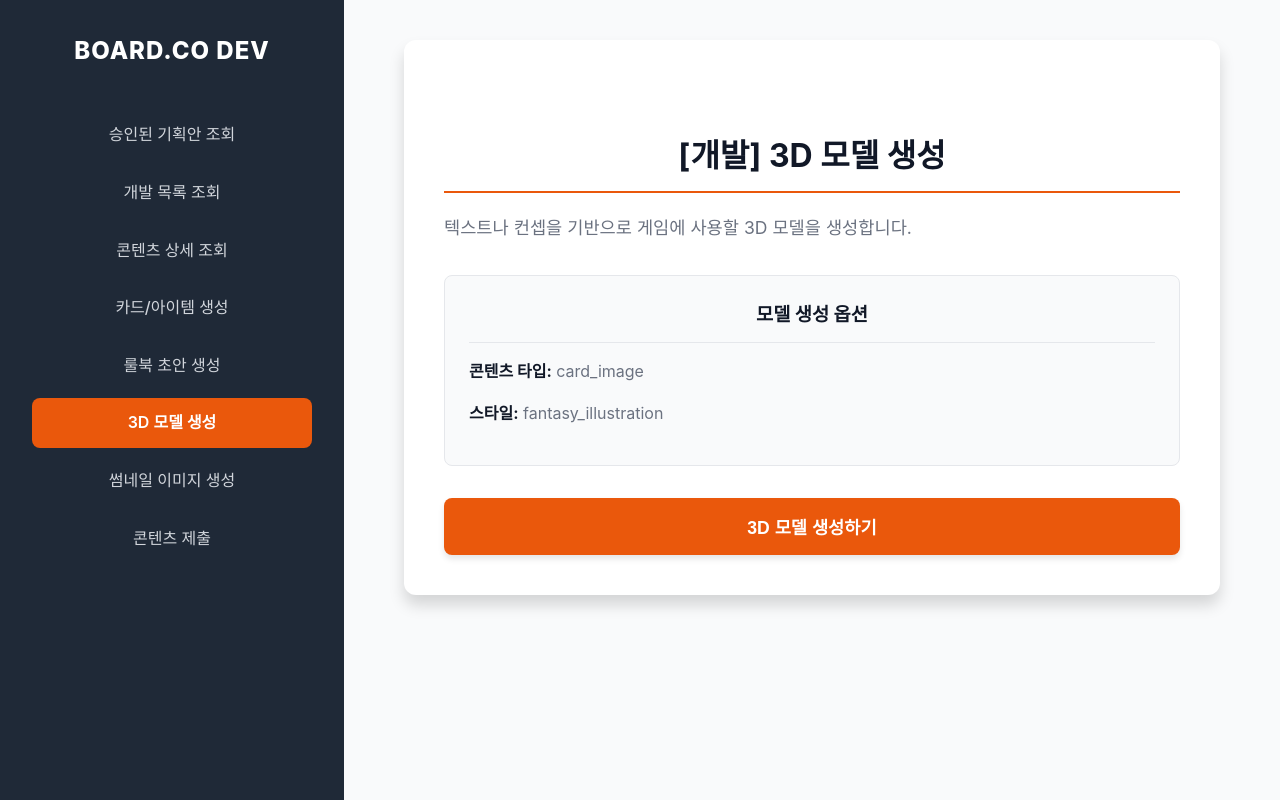
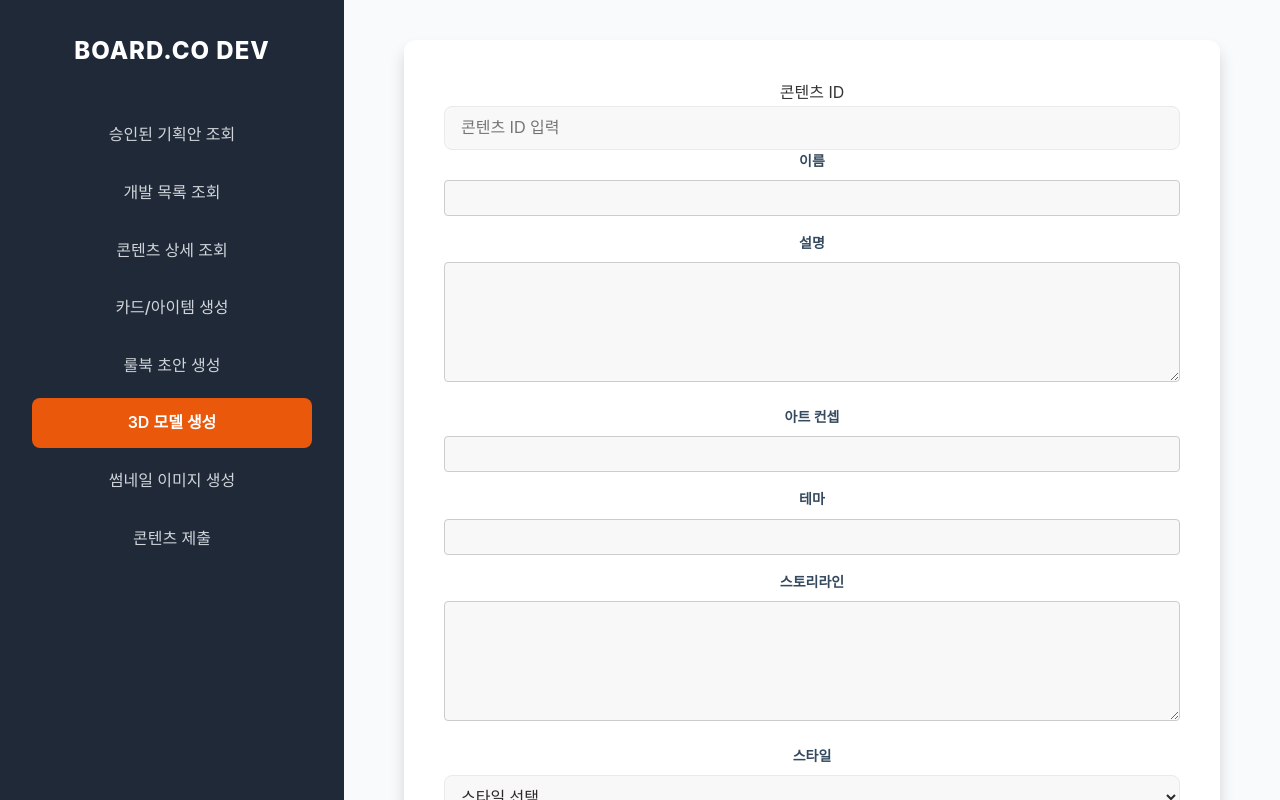
Before and after one commit to illilili/boardgame-assistant, a React (Create React App) app in the folder frontend/: page /projects/1/development in a window 1280 px wide. Both pictures are taken after a click on the item "3D 모델 생성". Built offline with nearby package versions, Linux system fonts and the light colour scheme.

Commit message:
feat: 3d 모델 생성

```diff
--- a/frontend/src/development/ModelGenerator.jsx
+++ b/frontend/src/development/ModelGenerator.jsx
@@ -1,122 +1,192 @@
-import React, { useState } from 'react';
-import './ModelGenerator.css'; // 전용 CSS 파일을 import 합니다.
+import React, { useState, useEffect } from 'react';
+import './ModelGenerator.css';
+import { getModel3DPreview, generate3DModel } from '../api/development';
 
-// --- 입력 및 출력 데이터 (데모용) ---
-const modelInputParams = { planId: 1012, textId: 501, contentType: "card_image", style: "fantasy_illustration" };
-const modelOutputData = {
-  modelId: 9012,
-  // 웹에서 바로 볼 수 있는 공개 .glb 모델 예시 링크입니다.
-  previewUrl: "https://modelviewer.dev/shared-assets/models/Astronaut.glb",
-  refinedUrl: "https://modelviewer.dev/shared-assets/models/Astronaut.glb",
-  status: "completed"
+function ModelGenerator({ contentId }) {
+  const [isLoading, setIsLoading] = useState(false);
+  const [generatedModel, setGeneratedModel] = useState(null);
+  const [error, setError] = useState('');
+
+  const [manualId, setManualId] = useState(contentId || '');
+  const [name, setName] = useState('');
+  const [description, setDescription] = useState('');
+  const [componentInfo, setComponentInfo] = useState('');
+  const [theme, setTheme] = useState('');
+  const [storyline, setStoryline] = useState('');
+  const [style, setStyle] = useState('');
+
+  const isFromList = Boolean(contentId);
+  const finalContentId = isFromList ? contentId : manualId;
+
+  // camelCase 변환 함수
+  const normalizeModelKeys = (data) => {
+    if (!data) return null;
+    return {
+      ...data,
+      previewUrl: data.preview_url || data.previewUrl || '',
+      refinedUrl: data.refined_url || data.refinedUrl || ''
+    };
   };
 
-function ModelGenerator() {
-    const [isLoading, setIsLoading] = useState(false);
-    const [modelData, setModelData] = useState(null);
-    const [error, setError] = useState(null);
+  useEffect(() => {
+    if (!finalContentId) return;
+    (async () => {
+      try {
+        const preview = await getModel3DPreview(finalContentId);
+        if (preview) {
+          setName(preview.name || '');
+          setDescription(preview.description || '');
+          setComponentInfo(preview.artConcept || '');
+          setTheme(preview.theme || '');
+          setStoryline(preview.storyline || '');
+        }
+        const saved = localStorage.getItem(`model3d_${finalContentId}`);
+        if (saved) {
+          setGeneratedModel(normalizeModelKeys(JSON.parse(saved)));
+        }
+      } catch (err) {
+        console.error(err);
+        setError('3D 모델 미리보기 불러오기 실패');
+      }
+    })();
+  }, [finalContentId]);
 
-    const handleGenerateClick = () => {
+  const handleGenerateClick = async () => {
+    if (!finalContentId) return setError('콘텐츠 ID를 입력하세요.');
+    if (!style) return setError('스타일을 선택하세요.');
     setIsLoading(true);
-        setError(null);
-        setModelData(null);
+    setError('');
 
-        // 실제 API 호출을 시뮬레이션합니다 (3D 모델링은 시간이 걸리는 것처럼 3초로 설정)
-        setTimeout(() => {
-            // 데모를 위해 80% 확률로 성공, 20% 확률로 실패하도록 설정
-            if (Math.random() < 0.8) {
-                setModelData(modelOutputData);
-            } else {
-                setError("모델 생성에 실패했습니다. 서버 상태를 확인하거나 잠시 후 다시 시도해 주세요.");
+    try {
+      const response = await generate3DModel({
+        contentId: finalContentId,
+        name,
+        description,
+        componentInfo,
+        theme,
+        storyline,
+        style
+      });
+
+      const formatted = normalizeModelKeys(response);
+      setGeneratedModel(formatted);
+      localStorage.setItem(`model3d_${finalContentId}`, JSON.stringify(formatted));
+    } catch (err) {
+      console.error(err);
+      setError('3D 모델 생성 실패');
+    } finally {
+      setIsLoading(false);
     }
-            setIsLoading(false);
-        }, 3000);
   };
 
+
   const handleReset = () => {
-        setIsLoading(false);
-        setModelData(null);
-        setError(null);
+    setGeneratedModel(null);
+    setError('');
+    if (finalContentId) localStorage.removeItem(`model3d_${finalContentId}`);
   };
 
-    // --- 렌더링 로직 ---
-    const renderContent = () => {
-        if (isLoading) {
   return (
+    <div className="component-placeholder">
+      {isLoading && (
         <div className="status-container">
           <div className="loader"></div>
           <h3>3D 모델 생성 중...</h3>
-                    <p>AI가 열심히 모델을 만들고 있습니다. 잠시만 기다려 주세요.</p>
         </div>
-            );
-        }
+      )}
 
-        if (error) {
-            return (
-                <div className="status-container error-container">
-                    <h3>❌ 생성 실패</h3>
-                    <p>{error}</p>
-                    <button className="generate-button" onClick={handleGenerateClick}>다시 시도</button>
+      {error && <div className="error-container"><p>{error}</p></div>}
+
+      {!isLoading && (
+        <>
+          {/* ID 입력 */}
+          <div className="id-input-container">
+            <label>콘텐츠 ID</label>
+            <input
+              type="text"
+              value={manualId}
+              onChange={(e) => !isFromList && setManualId(e.target.value)}
+              placeholder="콘텐츠 ID 입력"
+              disabled={isFromList}
+            />
           </div>
-            )
-        }
 
-        if (modelData) {
-            return (
-                <div className="model-result-container">
-                    <div className="model-viewer-wrapper">
-                        {/* 이 부분이 3D 모델을 보여주는 핵심입니다! */}
-                        <model-viewer
-                            src={modelData.previewUrl}
-                            alt="A 3D model"
-                            ar
-                            camera-controls
-                            auto-rotate
-                            shadow-intensity="1"
-                        ></model-viewer>
+          {/* 폼 필드 */}
+          <div className="form-group"><label>이름</label>
+            <input value={name} onChange={(e) => setName(e.target.value)} />
           </div>
-                    <div className="model-info-wrapper">
-                        <h3>🎉 모델 생성이 완료되었습니다!</h3>
-                        <div className="info-item">
-                            <strong>모델 ID:</strong>
-                            <span>{modelData.modelId}</span>
+          <div className="form-group"><label>설명</label>
+            <textarea value={description} onChange={(e) => setDescription(e.target.value)} rows={3} />
           </div>
-                        <div className="info-item">
-                            <strong>상태:</strong>
-                            <span className="status-badge status-completed">{modelData.status}</span>
+          <div className="form-group"><label>아트 컨셉</label>
+            <input value={componentInfo} onChange={(e) => setComponentInfo(e.target.value)} />
           </div>
-                        <div className="download-links">
-                            <a href={modelData.previewUrl} download>프리뷰 모델 다운로드 (.glb)</a>
-                            <a href={modelData.refinedUrl} download>고품질 모델 다운로드 (.glb)</a>
+          <div className="form-group"><label>테마</label>
+            <input value={theme} onChange={(e) => setTheme(e.target.value)} />
           </div>
-                        <button className="reset-button" onClick={handleReset}>새로 생성하기</button>
+          <div className="form-group"><label>스토리라인</label>
+            <textarea value={storyline} onChange={(e) => setStoryline(e.target.value)} rows={3} />
           </div>
+          <div className="form-group"><label>스타일</label>
+            <select value={style} onChange={(e) => setStyle(e.target.value)}>
+              <option value="">스타일 선택</option>
+              <option value="realistic">Realistic</option>
+              <option value="sculpture">Sculpture</option>
+            </select>
           </div>
-            )
-        }
 
-        // 초기 화면
-        return (
-            <>
-                <h2>[개발] 3D 모델 생성</h2>
-                <p>텍스트나 컨셉을 기반으로 게임에 사용할 3D 모델을 생성합니다.</p>
-                <div className="source-data-preview">
-                    <h3>모델 생성 옵션</h3>
-                    <p><strong>콘텐츠 타입:</strong> {modelInputParams.contentType}</p>
-                    <p><strong>스타일:</strong> {modelInputParams.style}</p>
-                </div>
+          {/* 생성 버튼 */}
+          {!generatedModel && (
             <div className="generate-button-container">
               <button onClick={handleGenerateClick} className="generate-button">
                 3D 모델 생성하기
               </button>
             </div>
+          )}
+
+          {/* 결과 */}
+          {generatedModel && (
+            <div className="model-result-container">
+              <div className="model-viewer-wrapper">
+                {(generatedModel.refinedUrl || generatedModel.previewUrl) ? (
+                  <model-viewer
+                    src={generatedModel.refinedUrl || generatedModel.previewUrl}
+                    alt={generatedModel.name}
+                    auto-rotate
+                    camera-controls
+                    style={{ width: '100%', height: '500px' }}
+                  ></model-viewer>
+                ) : (
+                  <p>3D 미리보기를 표시할 수 없습니다.</p>
+                )}
+              </div>
+              <div className="model-info-wrapper">
+                <h3>🎉 생성 완료!</h3>
+                <div className="info-item">
+                  <strong>이름</strong><span>{generatedModel.name}</span>
+                </div>
+                {(generatedModel.refinedUrl || generatedModel.previewUrl) && (
+                  <div className="download-links">
+                    {generatedModel.refinedUrl && (
+                      <a href={generatedModel.refinedUrl} target="_blank" rel="noreferrer">
+                        GLB 다운로드
+                      </a>
+                    )}
+                    {generatedModel.previewUrl && (
+                      <a href={generatedModel.previewUrl} target="_blank" rel="noreferrer">
+                        미리보기 링크
+                      </a>
+                    )}
+                  </div>
+                )}
+                <button onClick={handleReset} className="reset-button">
+                  다시 생성
+                </button>
+              </div>
+            </div>
+          )}
         </>
-        )
-    }
-
-    return (
-        <div className="component-placeholder">
-            {renderContent()}
+      )}
     </div>
   );
 }
--- a/frontend/src/development/ThumbnailGenerator.jsx
+++ b/frontend/src/development/ThumbnailGenerator.jsx
@@ -1,35 +1,59 @@
 import React, { useState, useEffect } from 'react';
 import './ThumbnailGenerator.css';
-import { generateThumbnail } from '../api/development';
+import { generateThumbnail, getThumbnailPreview } from '../api/development';
 
 function ThumbnailGenerator({ contentId }) {
   const [isLoading, setIsLoading] = useState(false);
-  const [generatedThumbnail, setGeneratedThumbnail] = useState(() => {
-    if (!contentId) return null;
-    const saved = localStorage.getItem(`thumbnail_${contentId}`);
-    return saved ? JSON.parse(saved) : null;
-  });
+  const [generatedThumbnail, setGeneratedThumbnail] = useState(null);
   const [error, setError] = useState('');
+
+  // 폼 입력 값
   const [manualId, setManualId] = useState(contentId || '');
+  const [theme, setTheme] = useState('');
+  const [storyline, setStoryline] = useState('');
 
   const isFromList = Boolean(contentId); // 개발 목록에서 온 경우
   const finalContentId = isFromList ? contentId : manualId;
 
+  // 미리보기 데이터 & 저장된 생성 결과 불러오기
   useEffect(() => {
-    if (finalContentId) {
-      const saved = localStorage.getItem(`thumbnail_${finalContentId}`);
-      if (saved) setGeneratedThumbnail(JSON.parse(saved));
-    }
+    if (!finalContentId) return;
+
+    (async () => {
+      try {
+        // 1) 미리보기 API 호출
+        const preview = await getThumbnailPreview(finalContentId);
+        if (preview) {
+          setTheme(preview.theme || '');
+          setStoryline(preview.storyline || '');
+        }
+
+        // 2) 로컬 저장된 생성 결과 불러오기
+        const saved = localStorage.getItem(`thumbnail_${finalContentId}`);
+        if (saved) {
+          setGeneratedThumbnail(JSON.parse(saved));
+        }
+      } catch (err) {
+        console.error(err);
+        setError('미리보기 데이터 불러오기 실패');
+      }
+    })();
   }, [finalContentId]);
 
+  // 생성 요청
   const handleGenerateClick = async () => {
     if (!finalContentId) {
       setError('콘텐츠 ID를 입력하세요.');
       return;
     }
     setIsLoading(true);
+    setError('');
     try {
-      const response = await generateThumbnail({ contentId: finalContentId });
+      const response = await generateThumbnail({
+        contentId: finalContentId,
+        theme,
+        storyline
+      });
       setGeneratedThumbnail(response);
       localStorage.setItem(`thumbnail_${finalContentId}`, JSON.stringify(response));
     } catch (err) {
@@ -40,6 +64,7 @@ function ThumbnailGenerator({ contentId }) {
     }
   };
 
+  // 다시 생성
   const handleReset = () => {
     setGeneratedThumbnail(null);
     setError('');
@@ -61,7 +86,7 @@ function ThumbnailGenerator({ contentId }) {
 
       {!isLoading && (
         <>
-          {/* ID 입력/표시 영역 */}
+          {/* 콘텐츠 ID */}
           <div className="id-input-container">
             <label>콘텐츠 ID</label>
             <input
@@ -73,7 +98,29 @@ function ThumbnailGenerator({ contentId }) {
             />
           </div>
 
-          {/* 생성 전 상태 */}
+          {/* Theme */}
+          <div className="form-group">
+            <label>테마</label>
+            <input
+              type="text"
+              value={theme}
+              onChange={(e) => setTheme(e.target.value)}
+              placeholder="테마 입력"
+            />
+          </div>
+
+          {/* Storyline */}
+          <div className="form-group">
+            <label>스토리라인</label>
+            <textarea
+              value={storyline}
+              onChange={(e) => setStoryline(e.target.value)}
+              placeholder="스토리라인 입력"
+              rows={3}
+            />
+          </div>
+
+          {/* 생성 버튼 */}
           {!generatedThumbnail && (
             <div className="generate-button-container">
               <button onClick={handleGenerateClick} className="generate-button">
@@ -82,7 +129,7 @@ function ThumbnailGenerator({ contentId }) {
             </div>
           )}
 
-          {/* 생성 완료 상태 */}
+          {/* 생성 결과 */}
           {generatedThumbnail && (
             <div className="thumbnail-result-container">
               <h3>🎉 생성 완료!</h3>
```
Also changed, not shown: frontend/public/index.html (+6 -4 lines), frontend/src/api/development.js (+20 -0 lines). Lines whose indentation alone changed are shown as unchanged.
